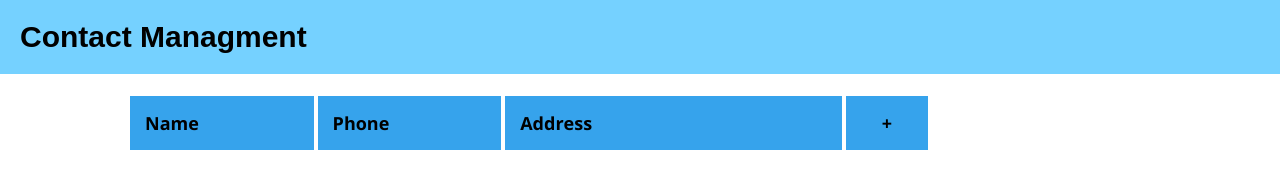
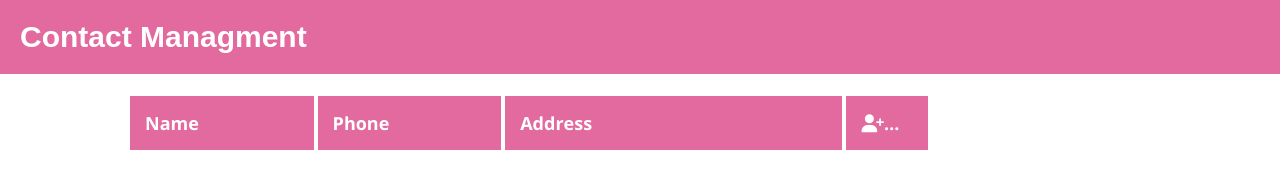
Before and after one commit to leslie2309/projectis445, a plain HTML site: page index.html in a window 1280 px wide. Drawn offline with nearby package versions, Linux system fonts and the light colour scheme.

Commit message:
commit 3

```diff
--- a/index.html
+++ b/index.html
@@ -15,7 +15,7 @@
             <div class="cm-table-column cm-name cm-header">Name</div>
             <div class="cm-table-column cm-phone cm-header">Phone</div>
             <div class="cm-table-column cm-address cm-header">Address</div>
-            <div class="cm-table-column cm-header cm-add-entry" id="cmAddNewEntry">+</div>
+            <div class="cm-table-column cm-header cm-add-entry" id="cmAddNewEntry"><i class="fa fa-user-plus"></i>New</div>
         </div>
         <span id="tableBody"></span>
     </div>
--- a/style.css
+++ b/style.css
@@ -1,12 +1,12 @@
 body{
-    color: Black;
+    color: white;
     padding: 0;
     margin: 0;
     font-family: 'Open Sans',cursive,sans-serif;
 }
 
 h1{
-    background-color: #75D1FF;
+    background-color:#E36A9F;
     font-family: sans-serif;
     text-align: left;
     margin-top: 0;
@@ -43,7 +43,7 @@ h1{
 }
 
 .cm-header {
-    background-color: rgba(54, 163, 236, 1);
+    background-color:#E36A9F;
     font-weight: bolder;
 }
 
```
